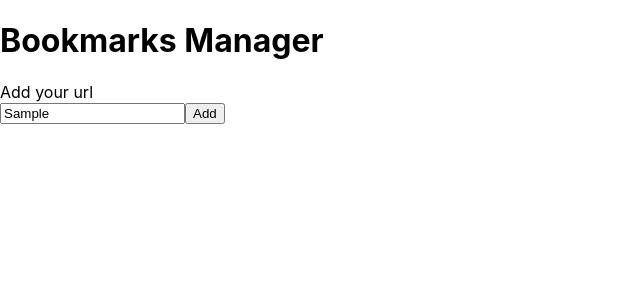
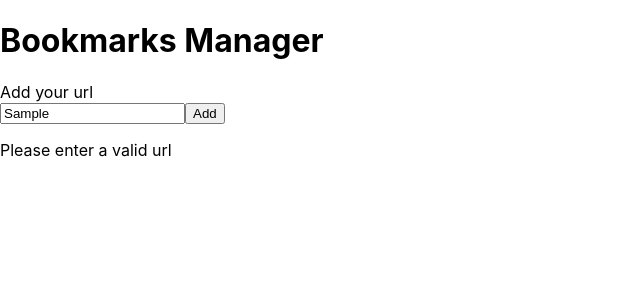
Before and after one commit to Vassili7115/bookmarks-manager, a React (Create React App) app: page / in a window 1280 px wide. Both pictures are taken after typing "Sample" into the empty fields and a click on the button "Add". Shown: the top 300 px of the page, without its empty margins (0-640 px from the left). Built offline with nearby package versions, Linux system fonts and the light colour scheme.

Commit message:
create validation url fn + display error in form

```diff
--- a/src/components/BookmarkForm/BookmarkForm.tsx
+++ b/src/components/BookmarkForm/BookmarkForm.tsx
@@ -1,7 +1,9 @@
 import React, { useState } from "react";
+import { bookmarkUrlValidation } from "../../utils/url";
 
 export default function BookmarksForm() {
   const [bookmarkUrl, setBookmarkUrl] = useState("");
+  const [errorMessage, setErrorMessage] = useState(false);
 
   const handleChange = (e: React.ChangeEvent<HTMLInputElement>) => {
     console.log("e.target.value", e.target.value);
@@ -9,8 +11,14 @@ export default function BookmarksForm() {
   };
 
   const handleSubmit = (e: React.SyntheticEvent) => {
-    console.log("submit");
     e.preventDefault();
+
+    const isValidUrl = bookmarkUrlValidation(bookmarkUrl);
+    if (isValidUrl) {
+      setErrorMessage(false);
+    } else {
+      setErrorMessage(true);
+    }
   };
 
   return (
@@ -31,6 +39,11 @@ export default function BookmarksForm() {
           <button>Add</button>
         </div>
       </div>
+      {errorMessage && (
+        <div>
+          <p>Please enter a valid url</p>
+        </div>
+      )}
     </form>
   );
 }
--- /dev/null
+++ b/src/utils/url.ts
@@ -0,0 +1,4 @@
+export const bookmarkUrlValidation = (url: string): boolean => {
+  const regex = /^(https?:\/\/)?(www\.)?[-a-zA-Z0-9@:%._\+~#=]{2,256}\.[a-z]{2,6}\b([-a-zA-Z0-9@:%_\+.~#?&//=]*)$/gi;
+  return regex.test(url);
+}
```
Lines whose indentation alone changed are shown as unchanged.
